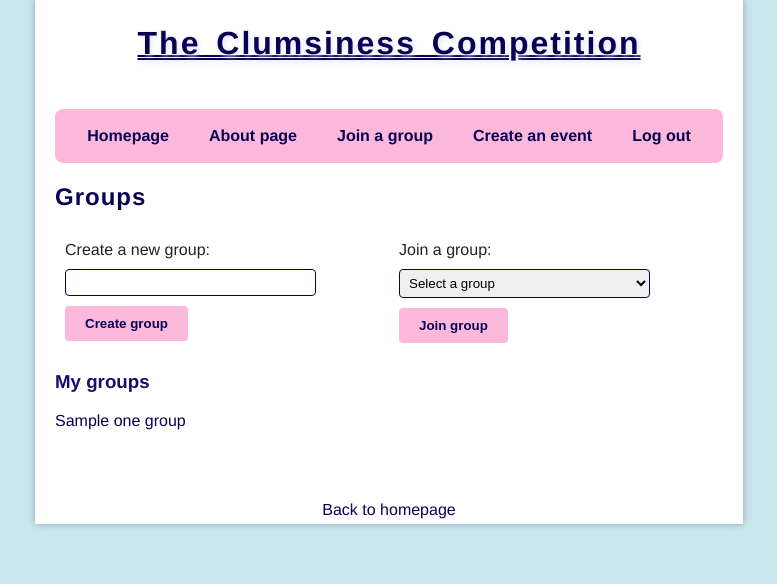
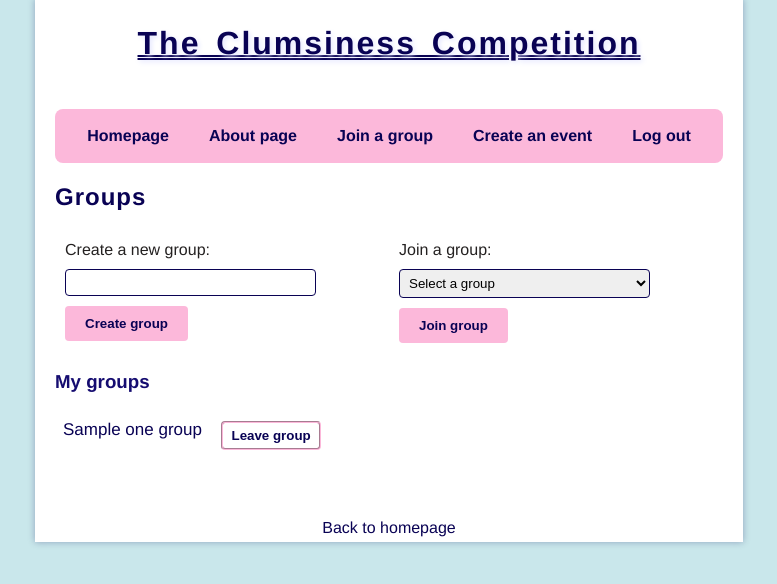
Before and after one commit to rautiais/t-h-ilykisa, a Flask app: template templates/groups.html in a window 1280 px wide. Shown: the part 31-615 px from the top of the page, without its empty margins (251-1028 px from the left). Run offline with Flask 3, Linux system fonts and the light colour scheme; the template is opened without the code that fills it: most values are stand-ins (such as "Sample title", 1, 10 or a date in 2020).

Commit message:
Added a feature that the user can leave a group.

```diff
--- a/static/main.css
+++ b/static/main.css
@@ -187,3 +187,41 @@ ul.events-list li {
   padding: 5px 5px;
   font-size: 16px;
 }
+
+.group-item {
+  font-size: 17px;
+  display: flex;
+  align-items: flex-end;
+  padding: 8px;
+  width: 100%;
+  justify-content: flex-start;
+}
+
+.group-link {
+  white-space: nowrap;
+  overflow: hidden;
+  text-overflow: ellipsis;
+  margin-right: 10px;
+  flex-grow: 1;
+}
+
+.leave-group-form {
+  flex-shrink: 0;
+  margin-left: 3%;
+}
+
+.leave-group-button {
+  padding: 5px 8px;
+  background-color: white;
+  color:  rgb(9, 2, 84);
+  border-style:groove;
+  border-color: rgb(252, 184, 218);
+  border-radius: 4px;
+  cursor: pointer;
+  font-weight: bold;
+  transition: background-color 0.2s ease;
+}
+
+.leave-group-button:hover {
+  background-color: rgb(252, 164, 198);
+}
--- a/templates/groups.html
+++ b/templates/groups.html
@@ -49,7 +49,13 @@
         <h3>My groups</h3>
         <div>
             {% for one_group in my_groups | sort(attribute='group_name') %}
-            <a href="/one_group/{{ one_group.group_id}}">{{one_group.group_name | capitalize}}</a>
+            <div class="group-item">
+                <a href="/one_group/{{ one_group.group_id}}">{{one_group.group_name | capitalize}}</a>
+                <form action="{{ url_for('leave_group', group_id=one_group.group_id) }}" method="post" class="leave-group-form">
+                    <button type="submit" class="leave-group-button" >Leave group</button>
+                    <input type="hidden" name="csrf_token" value="{{ session.csrf_token }}">
+                </form>
+            </div>
             {% endfor %}
         </div>
         <br>
--- a/templates/one_group.html
+++ b/templates/one_group.html
@@ -65,7 +65,7 @@
                 </tr>
                 {% else %}
                 <tr>
-                    <td> colspan="2">No scores to display.</td>
+                    <td>colspan="2">No scores to display.</td>
                 </tr>
                 {% endfor %}
             </tbody>
```
Also changed, not shown: groups_main.py (+10 -0 lines), routes.py (+17 -0 lines).
